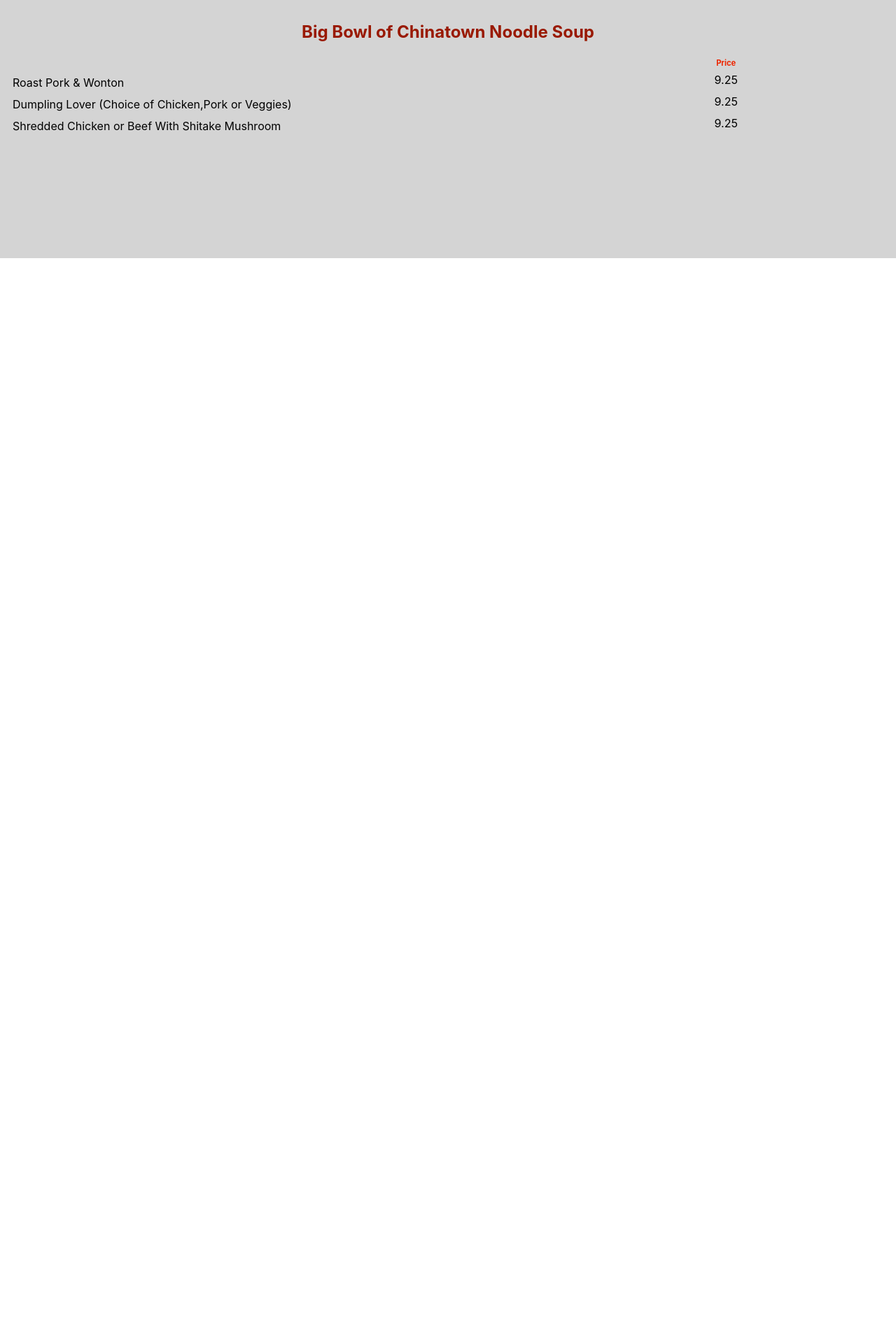
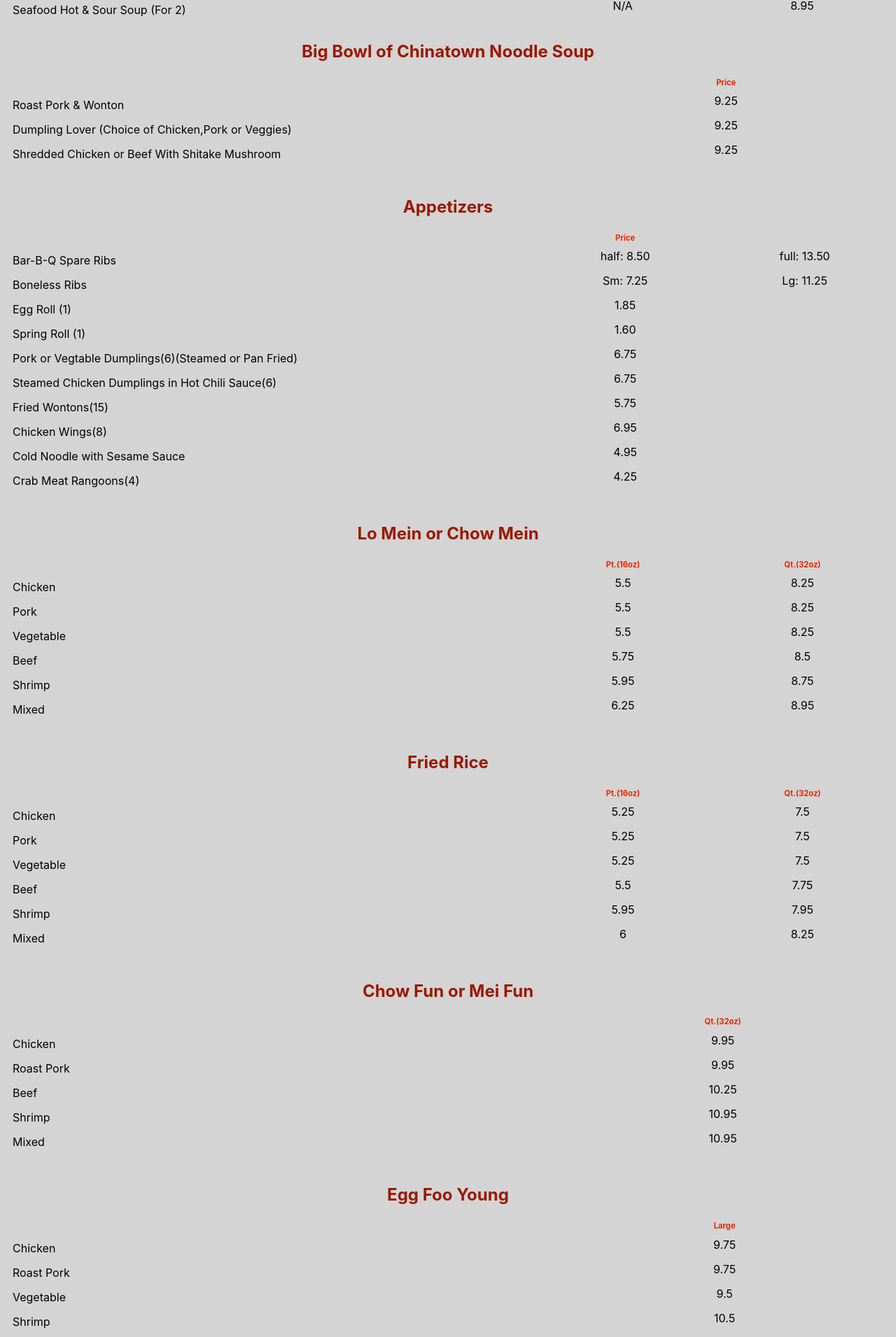
Before and after one commit to ZenkaiDeveloper/Kingston-Wok-React, a React (Create React App) app: page /menu/chinese in a window 1280 px wide. Shown: the part 431-2342 px from the top of the page at 70% size. Before the commit the page ends 800 px from the top, so only its background shows below. Built offline with nearby package versions, Linux system fonts and the light colour scheme.

Commit message:
entered data part 1

```diff
--- /dev/null
+++ b/src/components/Categories/Chinese/Appetizers.js
@@ -0,0 +1,37 @@
+import React from 'react';
+import '../../../styles/Categories.css'
+
+class Appetizers extends React.Component{
+  render(){
+    return(
+      <div className="Appetizers" >
+        <h2 style={{marginTop:"2rem"}}>Appetizers</h2>
+        <table>
+          <thead>
+            <tr>
+              <th className="item-area"></th>
+              <th style={{textAlign:"center"}} className="table-headers table-quart">Price</th>
+              <th className="table-headers table-pint"></th>
+
+            </tr>
+          </thead>
+          <tbody>
+            {this.props.listApp("Bar-B-Q Spare Ribs", "half: 8.50", "full: 13.50")}
+            {this.props.listApp("Boneless Ribs", "Sm: 7.25", "Lg: 11.25")}
+            {this.props.listApp("Egg Roll (1)", "1.85")}
+            {this.props.listApp("Spring Roll (1)", "1.60")}
+            {this.props.listApp("Pork or Vegtable Dumplings(6)(Steamed or Pan Fried)", "6.75")}
+            {this.props.listApp("Steamed Chicken Dumplings in Hot Chili Sauce(6)", "6.75")}
+            {this.props.listApp("Fried Wontons(15)", "5.75")}
+            {this.props.listApp("Chicken Wings(8)", "6.95")}
+            {this.props.listApp("Cold Noodle with Sesame Sauce", "4.95")}
+            {this.props.listApp("Crab Meat Rangoons(4)", "4.25")}
+
+          </tbody>
+        </table>
+      </div>
+    )
+  }
+}
+
+export default Appetizers
--- /dev/null
+++ b/src/components/Categories/Chinese/ChowAndMeiFun.js
@@ -0,0 +1,32 @@
+import React from 'react';
+import '../../../styles/Categories.css'
+
+class ChowAndMeiFun extends React.Component{
+  base = 9.95;
+  render(){
+    return(
+      <div className="ChowAndMeiFun" >
+        <h2 style={{marginTop:"2rem"}}>Chow Fun or Mei Fun</h2>
+        <table>
+          <thead>
+            <tr>
+              <th className="item-area"></th>
+              <th className="table-headers table-pint"> </th>
+              <th style={{textAlign:"center"}} className="table-headers table-quart">Qt.(32oz)</th>
+            </tr>
+          </thead>
+          <tbody>
+            {this.props.listNoodle("Chicken"," ",  this.base)}
+            {this.props.listNoodle("Roast Pork"," ",  this.base)}
+            {this.props.listNoodle("Beef"," ", this.base+.30)}
+            {this.props.listNoodle("Shrimp"," ", this.base+1)}
+            {this.props.listNoodle("Mixed"," ", this.base+1)}
+
+          </tbody>
+        </table>
+      </div>
+    )
+  }
+}
+
+export default ChowAndMeiFun
--- /dev/null
+++ b/src/components/Categories/Chinese/EggFooYoung.js
@@ -0,0 +1,32 @@
+import React from 'react';
+import '../../../styles/Categories.css'
+
+class EggFooYoung extends React.Component{
+  base = 9.75;
+  render(){
+    return(
+      <div className="EggFooYoung" >
+        <h2 style={{marginTop:"2rem"}}>Egg Foo Young</h2>
+        <table>
+          <thead>
+            <tr>
+              <th className="item-area"></th>
+              <th className="table-headers table-pint"> </th>
+              <th style={{textAlign:"center"}} className="table-headers table-quart">Large</th>
+            </tr>
+          </thead>
+          <tbody>
+            {this.props.listItem("Chicken"," ",  this.base)}
+            {this.props.listItem("Roast Pork"," ",  this.base)}
+            {this.props.listItem("Vegetable"," ",  this.base-.25)}
+            {this.props.listItem("Shrimp"," ", this.base+.75)}
+            {this.props.listItem("Mixed"," ", this.base+1.20)}
+
+          </tbody>
+        </table>
+      </div>
+    )
+  }
+}
+
+export default EggFooYoung
--- /dev/null
+++ b/src/components/Categories/Chinese/FriedRice.js
@@ -0,0 +1,34 @@
+import React from 'react';
+import '../../../styles/Categories.css'
+
+class FriedRice extends React.Component{
+  basePint = 5.25;
+  baseQuart = 7.50;
+  render(){
+    return(
+      <div className="FriedRice" >
+        <h2 style={{marginTop:"2rem"}}>Fried Rice</h2>
+        <table>
+          <thead>
+            <tr>
+              <th className="item-area"></th>
+              <th className="table-headers table-pint">Pt.(16oz)</th>
+              <th style={{textAlign:"center"}} className="table-headers table-quart">Qt.(32oz)</th>
+            </tr>
+          </thead>
+          <tbody>
+            {this.props.listRice("Chicken", this.basePint, this.baseQuart)}
+            {this.props.listRice("Pork", this.basePint, this.baseQuart)}
+            {this.props.listRice("Vegetable", this.basePint, this.baseQuart)}
+            {this.props.listRice("Beef", this.basePint+.25, this.baseQuart+.25)}
+            {this.props.listRice("Shrimp", this.basePint+.70, this.baseQuart+.45)}
+            {this.props.listRice("Mixed", this.basePint+.75, this.baseQuart+.75)}
+
+          </tbody>
+        </table>
+      </div>
+    )
+  }
+}
+
+export default FriedRice
--- /dev/null
+++ b/src/components/Categories/Chinese/LoAndChow.js
@@ -0,0 +1,34 @@
+import React from 'react';
+import '../../../styles/Categories.css'
+
+class LoAndChow extends React.Component{
+  basePint = 5.50;
+  baseQuart = 8.25;
+  render(){
+    return(
+      <div className="LoAndChow" >
+        <h2 style={{marginTop:"2rem"}}>Lo Mein or Chow Mein</h2>
+        <table>
+          <thead>
+            <tr>
+              <th className="item-area"></th>
+              <th className="table-headers table-pint">Pt.(16oz)</th>
+              <th style={{textAlign:"center"}} className="table-headers table-quart">Qt.(32oz)</th>
+            </tr>
+          </thead>
+          <tbody>
+            {this.props.listNoodle("Chicken", this.basePint, this.baseQuart)}
+            {this.props.listNoodle("Pork", this.basePint, this.baseQuart)}
+            {this.props.listNoodle("Vegetable", this.basePint, this.baseQuart)}
+            {this.props.listNoodle("Beef", this.basePint+.25, this.baseQuart+.25)}
+            {this.props.listNoodle("Shrimp", this.basePint+.45, this.baseQuart+.50)}
+            {this.props.listNoodle("Mixed", this.basePint+.75, this.baseQuart+.7)}
+
+          </tbody>
+        </table>
+      </div>
+    )
+  }
+}
+
+export default LoAndChow
--- a/src/components/Categories/Soups.js
+++ b/src/components/Categories/Chinese/Soups.js
@@ -1,5 +1,5 @@
 import React from 'react';
-import '../../styles/Categories.css'
+import '../../../styles/Categories.css'
 
 class Soups extends React.Component{
   basicPint = 2.75;
@@ -9,13 +9,13 @@ class Soups extends React.Component{
   render(){
     return(
       <div className="soups" >
-        <h2>Soup</h2>
+        <h2>Soups</h2>
         <table>
           <thead>
             <tr>
               <th className="item-area"></th>
-              <th className="table-headers table-pint">Pint(16oz)</th>
-              <th className="table-headers table-quart">Quart(32oz)</th>
+              <th className="table-headers table-pint">Pt(16oz)</th>
+              <th className="table-headers table-quart">Qt(32oz)</th>
             </tr>
           </thead>
           <tbody>
@@ -27,14 +27,6 @@ class Soups extends React.Component{
             {this.props.listSoup("Young Chow Wonton Soup (For 2)", "N/A", 7.95)}
             {this.props.listSoup("Seafood Hot & Sour Soup (For 2)", "N/A", 8.95)}
           </tbody>
-          {/*
-          BIG BOWLOF CHINATOWN NOODLE SOUP
-          2. Dumpling Lover (Choice of Chicken,
-          3. Shredded Chicken or Beef With
-          Roast Pork & Wontonns
-          9.25
-          Shitake Mushroom
-          9.25*/}
         </table>
         <h2 style={{marginTop:"2rem"}}>Big Bowl of Chinatown Noodle Soup</h2>
         <table>
--- a/src/components/ChineseMenu.js
+++ b/src/components/ChineseMenu.js
@@ -1,7 +1,12 @@
 import React from 'react';
 import Header from './Header';
 import '../styles/ChineseMenu.css';
-import Soups from './Categories/Soups'
+import Soups from './Categories/Chinese/Soups'
+import Appetizers from './Categories/Chinese/Appetizers'
+import LoAndChow from './Categories/Chinese/LoAndChow'
+import FriedRice from './Categories/Chinese/FriedRice'
+import ChowAndMeiFun from './Categories/Chinese/ChowAndMeiFun'
+import EggFooYoung from './Categories/Chinese/EggFooYoung'
 
 
 class ChineseMenu extends React.Component{
@@ -15,7 +20,7 @@ class ChineseMenu extends React.Component{
     })
   }
 
-  listFoodItem = (name, ptPrice, qtPrice) => {
+  listFoodItem = (name, ptPrice, qtPrice = " ") => {
     return(
       <tr className="item-row">
         <td className="item-name">{name}</td>
@@ -46,6 +51,11 @@ class ChineseMenu extends React.Component{
           <option value="Chefs Special">Chefs Special</option>
         </select>
         <Soups listSoup={this.listFoodItem}/>
+        <Appetizers listApp={this.listFoodItem}/>
+        <LoAndChow listNoodle={this.listFoodItem} />
+        <FriedRice listRice={this.listFoodItem} />
+        <ChowAndMeiFun listNoodle={this.listFoodItem} />
+        <EggFooYoung listItem={this.listFoodItem} />
       </div>
     )
   }
--- a/src/styles/Categories.css
+++ b/src/styles/Categories.css
@@ -1,12 +1,12 @@
-.soups{
+.soups,.Appetizers, .LoAndChow, .FriedRice, .ChowAndMeiFun, .EggFooYoung{
   width: 100%;
   text-align: center;
   margin-top:3rem;
+  color:#991900;
 }
 
-.soups h2{
-  color:#991900;
-}
+
+
 
 /* .table-grid{
   display: grid;
@@ -15,6 +15,7 @@
 
 table{
   width:100%;
+  color:black;
 }
 
 .item-area{
@@ -37,5 +38,5 @@ table{
 .item-name{
   text-align: left;
   padding-left: 1rem;
-  padding-top:.5rem;
+  padding-top:.75rem;
 }
```
